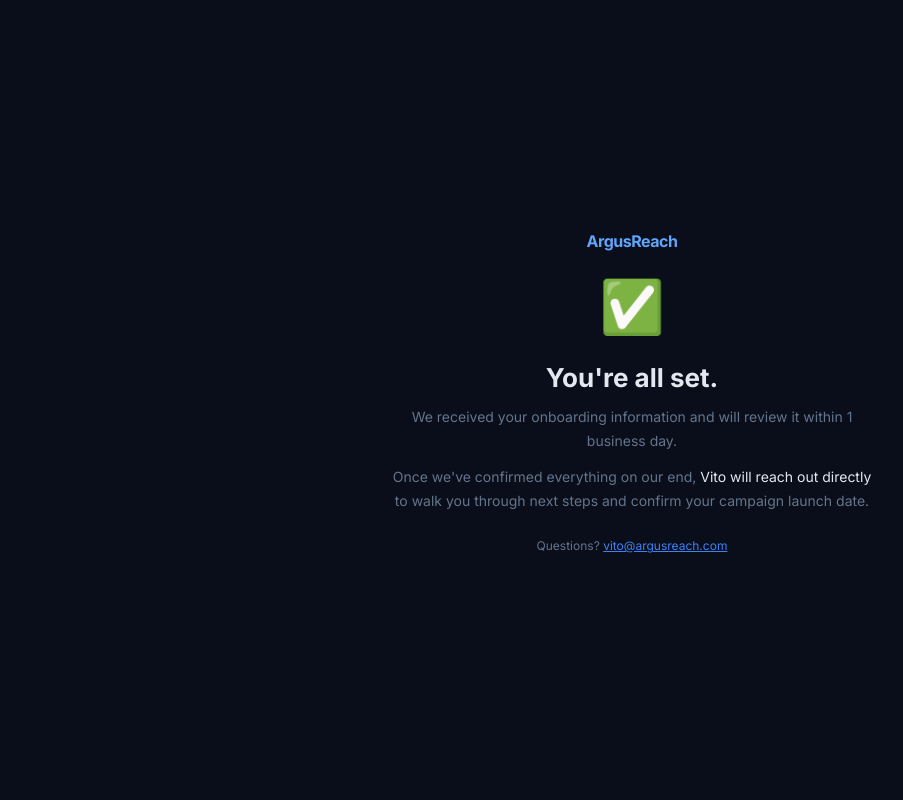
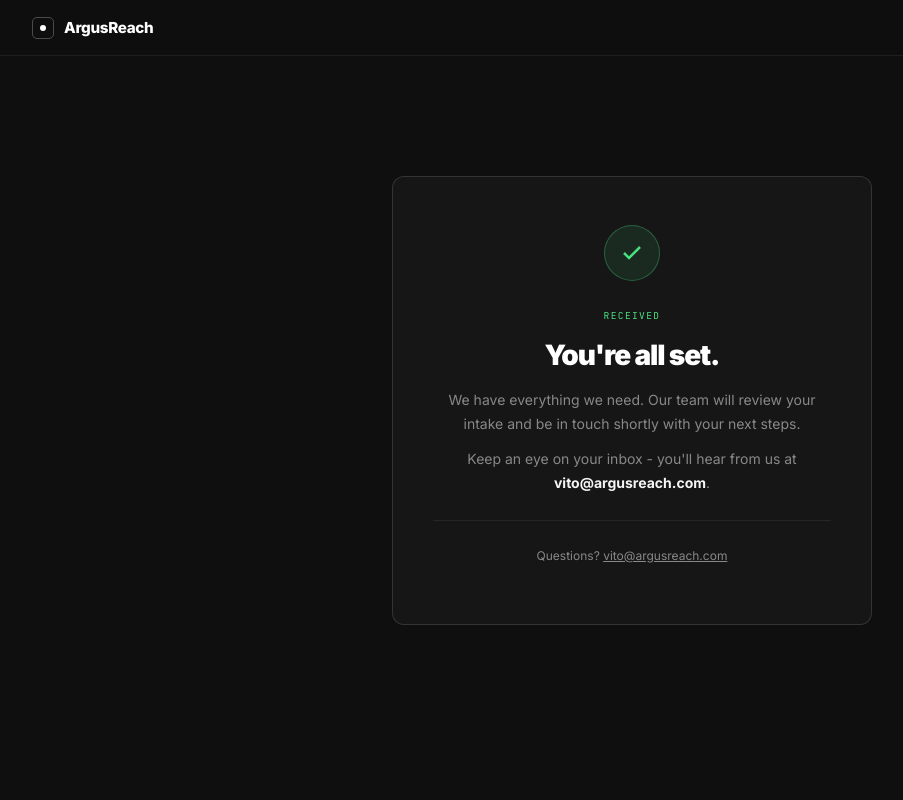
Before and after one commit to BotGob/argusreach-ops, a Flask app: template admin/templates/intake_thanks.html in a window 1280 px wide. Shown: the whole page, without its empty margins (8-911 px from the left). Run offline with Flask 3, Linux system fonts and the light colour scheme; the template is opened without the code that fills it, so the values that code supplies are empty.

Commit message:
style: intake confirmation page redesigned to match ArgusReach brand

```diff
--- a/admin/templates/intake_thanks.html
+++ b/admin/templates/intake_thanks.html
@@ -3,27 +3,52 @@
 <head>
   <meta charset="UTF-8" />
   <meta name="viewport" content="width=device-width, initial-scale=1.0" />
-  <title>Thank You — ArgusReach</title>
-  <link href="https://fonts.googleapis.com/css2?family=Inter:wght@400;500;600;700&display=swap" rel="stylesheet">
+  <title>Submitted - ArgusReach</title>
+  <link href="https://fonts.googleapis.com/css2?family=Inter:wght@300;400;500;600;700;800;900&family=JetBrains+Mono:wght@400;500&display=swap" rel="stylesheet">
   <style>
-    * { box-sizing: border-box; margin: 0; padding: 0; }
-    body { background: #0a0e1a; color: #e2e8f0; font-family: 'Inter', sans-serif; min-height: 100vh; display: flex; align-items: center; justify-content: center; padding: 40px 20px; }
-    .container { max-width: 480px; text-align: center; }
-    .icon { font-size: 52px; margin-bottom: 24px; }
-    .logo { font-size: 16px; font-weight: 700; color: #60a5fa; margin-bottom: 24px; letter-spacing: -0.5px; }
-    h1 { font-size: 26px; font-weight: 700; margin-bottom: 12px; }
-    p { color: #64748b; font-size: 14px; line-height: 1.7; margin-bottom: 12px; }
-    .highlight { color: #e2e8f0; }
+    *, *::before, *::after { box-sizing: border-box; margin: 0; padding: 0; }
+    :root {
+      --bg: #0f0f0f; --bg2: #161616; --border: rgba(255,255,255,0.07);
+      --border2: rgba(255,255,255,0.13); --text: #f5f5f5; --sub: #888; --green: #4ade80;
+    }
+    body { font-family: 'Inter', sans-serif; background: var(--bg); color: var(--text); min-height: 100vh; display: flex; flex-direction: column; align-items: center; justify-content: center; padding: 40px 24px; -webkit-font-smoothing: antialiased; }
+
+    nav { position: fixed; top: 0; left: 0; right: 0; display: flex; align-items: center; padding: 0 40px; height: 56px; background: rgba(15,15,15,0.97); border-bottom: 1px solid var(--border); }
+    .logo { font-size: 0.95rem; font-weight: 800; letter-spacing: -0.02em; color: #fff; text-decoration: none; display: flex; align-items: center; gap: 10px; }
+    .logo-mark { width: 22px; height: 22px; border: 1.5px solid rgba(255,255,255,0.25); border-radius: 5px; display: grid; place-items: center; }
+    .logo-mark-dot { width: 6px; height: 6px; background: #fff; border-radius: 50%; }
+
+    .card { max-width: 480px; width: 100%; background: var(--bg2); border: 1px solid var(--border2); border-radius: 12px; padding: 48px 40px; text-align: center; }
+    .check { width: 56px; height: 56px; background: rgba(74,222,128,0.1); border: 1px solid rgba(74,222,128,0.3); border-radius: 50%; display: flex; align-items: center; justify-content: center; margin: 0 auto 28px; }
+    .check svg { color: var(--green); }
+    .eyebrow { font-family: 'JetBrains Mono', monospace; font-size: 0.6rem; letter-spacing: 0.14em; text-transform: uppercase; color: var(--green); margin-bottom: 16px; }
+    h1 { font-size: 1.75rem; font-weight: 900; letter-spacing: -0.04em; color: #fff; margin-bottom: 16px; }
+    p { font-size: 0.875rem; color: var(--sub); line-height: 1.75; margin-bottom: 10px; }
+    .divider { height: 1px; background: var(--border); margin: 24px 0; }
+    .footer-note { font-size: 0.75rem; color: var(--sub); }
+    .footer-note a { color: var(--sub); text-decoration: underline; }
   </style>
 </head>
 <body>
-<div class="container">
-  <div class="logo">ArgusReach</div>
-  <div class="icon">✅</div>
+
+<nav>
+  <a href="https://argusreach.com" class="logo">
+    <div class="logo-mark"><div class="logo-mark-dot"></div></div>
+    ArgusReach
+  </a>
+</nav>
+
+<div class="card">
+  <div class="check">
+    <svg width="24" height="24" viewBox="0 0 24 24" fill="none" stroke="currentColor" stroke-width="2.5"><polyline points="20 6 9 17 4 12"/></svg>
+  </div>
+  <div class="eyebrow">Received</div>
   <h1>You're all set{% if name %}, {{ name.split()[0] }}{% endif %}.</h1>
-  <p>We received your onboarding information and will review it within 1 business day.</p>
-  <p>Once we've confirmed everything on our end, <span class="highlight">Vito will reach out directly</span> to walk you through next steps and confirm your campaign launch date.</p>
-  <p style="margin-top: 24px; font-size: 12px;">Questions? <a href="mailto:vito@argusreach.com" style="color:#3b82f6">vito@argusreach.com</a></p>
+  <p>We have everything we need. Our team will review your intake and be in touch shortly with your next steps.</p>
+  <p>Keep an eye on your inbox - you'll hear from us at <strong style="color:var(--text)">vito@argusreach.com</strong>.</p>
+  <div class="divider"></div>
+  <p class="footer-note">Questions? <a href="mailto:vito@argusreach.com">vito@argusreach.com</a></p>
 </div>
+
 </body>
 </html>
```
